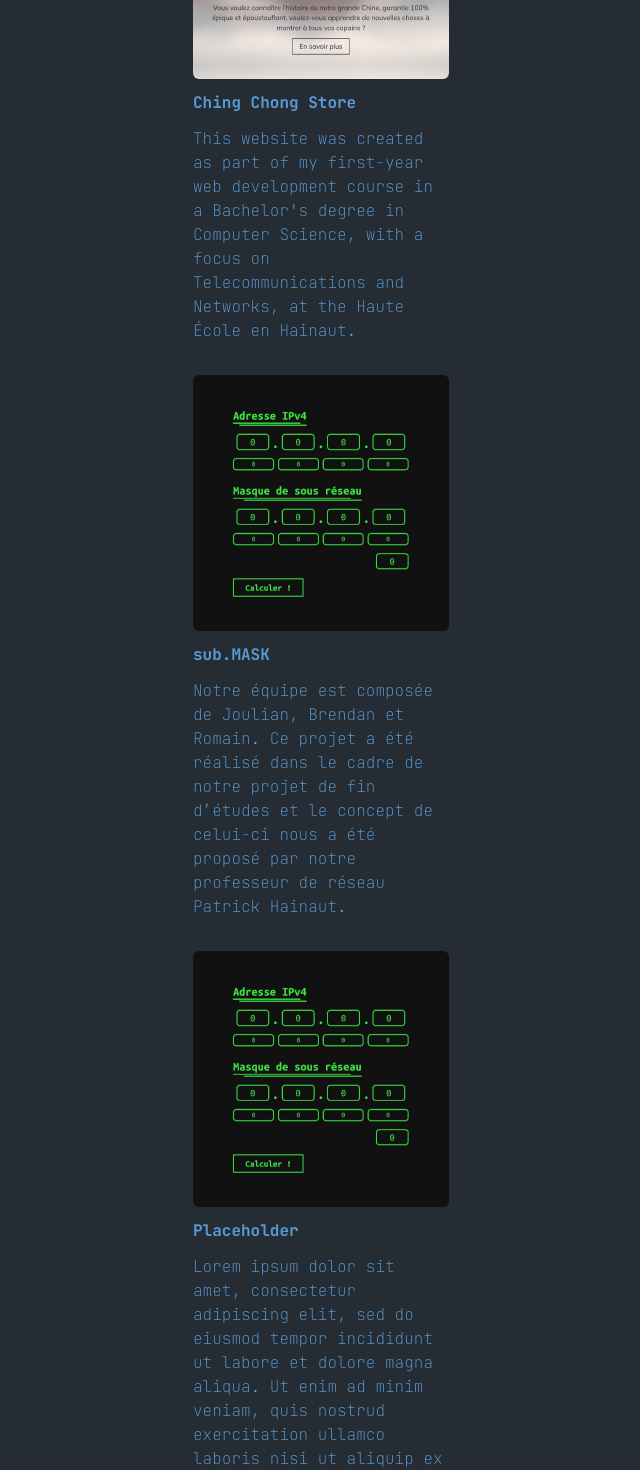
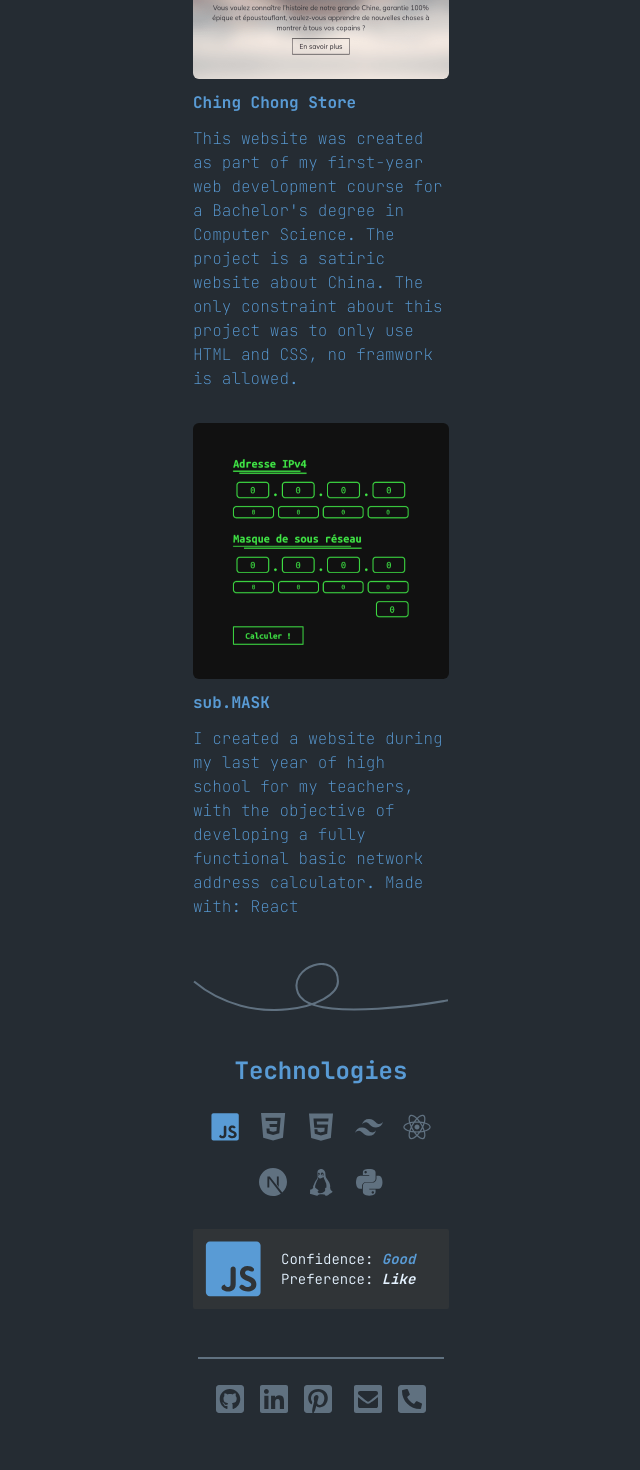
Before and after one commit to colleunmax/Portfolio, a Next.js app: page / in a window 1280 px wide. Shown: the part 820-2290 px from the top of the page, without its empty margins (319-959 px from the left). Built offline with nearby package versions, Linux system fonts and the light colour scheme.

Commit message:
ci: updating informations of the project section to reflect reality

```diff
--- a/src/app/projects-section.tsx
+++ b/src/app/projects-section.tsx
@@ -10,21 +10,15 @@ type project = {
 const projects: project[] = [
     {
         title: "Ching Chong Store",
-        description: "This website was created as part of my first-year web development course in a Bachelor's degree in Computer Science, with a focus on Telecommunications and Networks, at the Haute École en Hainaut.",
+        description: "This website was created as part of my first-year web development course for a Bachelor's degree in Computer Science. The project is a satiric website about China. The only constraint about this project was to only use HTML and CSS, no framwork is allowed.",
         imgPath: "/ching-chong-store.png",
-        alt: "Website with 'Le meilleur du made in China' written as the main title, showcasing various products, followed by the beginning of the presentation of a collection named Bing-Chilling."
+        alt: "Website with 'Historique Chinois' written as the main title, in the background an image of The Forbidden City, there is a description under the title: 'ous voulez connaître l’histoire de notre grande Chine, garantie 100% épique et époustouflant, voulez-vous apprendre de nouvelles choses à montrer à tous vos copains ?'"
     },
     {
         title: "sub.MASK",
-        description: "Notre équipe est composée de Joulian, Brendan et Romain. Ce projet a été réalisé dans le cadre de notre projet de fin d’études et le concept de celui-ci nous a été proposé par notre professeur de réseau Patrick Hainaut.",
+        description: "I created a website during my last year of high school for my teachers, with the objective of developing a fully functional basic network address calculator. Made with: React",
         imgPath: "/submask.png",
-        alt: "Deux grands titres respectivement 'Adresse Ipv4' et 'Masque de sous reseau', en dessous de chaque titre il y a 4 entrée pour écrire un nombre qui est séparé par un point, seul le masque de sous-réseau a un autre champ pour un seul nombre."
-    },
-    {
-        title: "Placeholder",
-        description: "Lorem ipsum dolor sit amet, consectetur adipiscing elit, sed do eiusmod tempor incididunt ut labore et dolore magna aliqua. Ut enim ad minim veniam, quis nostrud exercitation ullamco laboris nisi ut aliquip ex ea commodo consequat.",
-        imgPath: "/submask.png",
-        alt: "Lorem Ipsum"
+        alt: "Two main headings, IPv4 Address' and 'Subnet Mask,' each with four input fields below to enter a number separated by a dot. Only the subnet mask has an additional field for a single number."
     },
 ]
 
```
